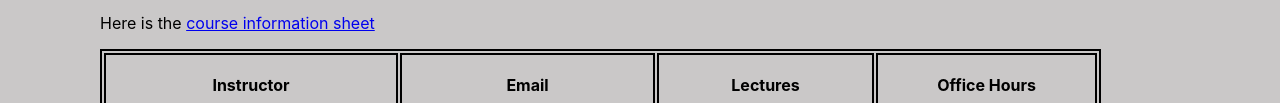
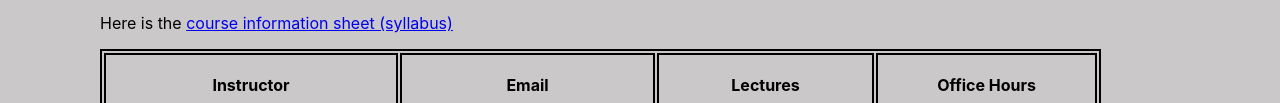
Before and after one commit to jediela/B20_a3, a plain HTML site: page src/index.html in a window 1280 px wide. Shown: the part 296-399 px from the top of the page. Drawn offline with Linux system fonts and the light colour scheme.

Commit message:
dummy commit

```diff
--- a/src/index.html
+++ b/src/index.html
@@ -22,7 +22,7 @@
         <div class="courseInfo">
             <h2>Course Description</h2>
             <p>A practical introduction to databases and Web app development. Databases: terminology and applications; creating, querying and updating databases; the entity-relationship model for database design. Web documents and applications: static and interactive documents; Web servers and dynamic server-generated content; Web application development and interface with databases.</p>
-            <p>Here is the <a href="./docs/syllabus.pdf" target="_blank">course information sheet</a></p>
+            <p>Here is the <a href="./docs/syllabus.pdf" target="_blank">course information sheet (syllabus)</a></p>
         </div>
         <div class="course-table">
             <table class="instructor">
```
